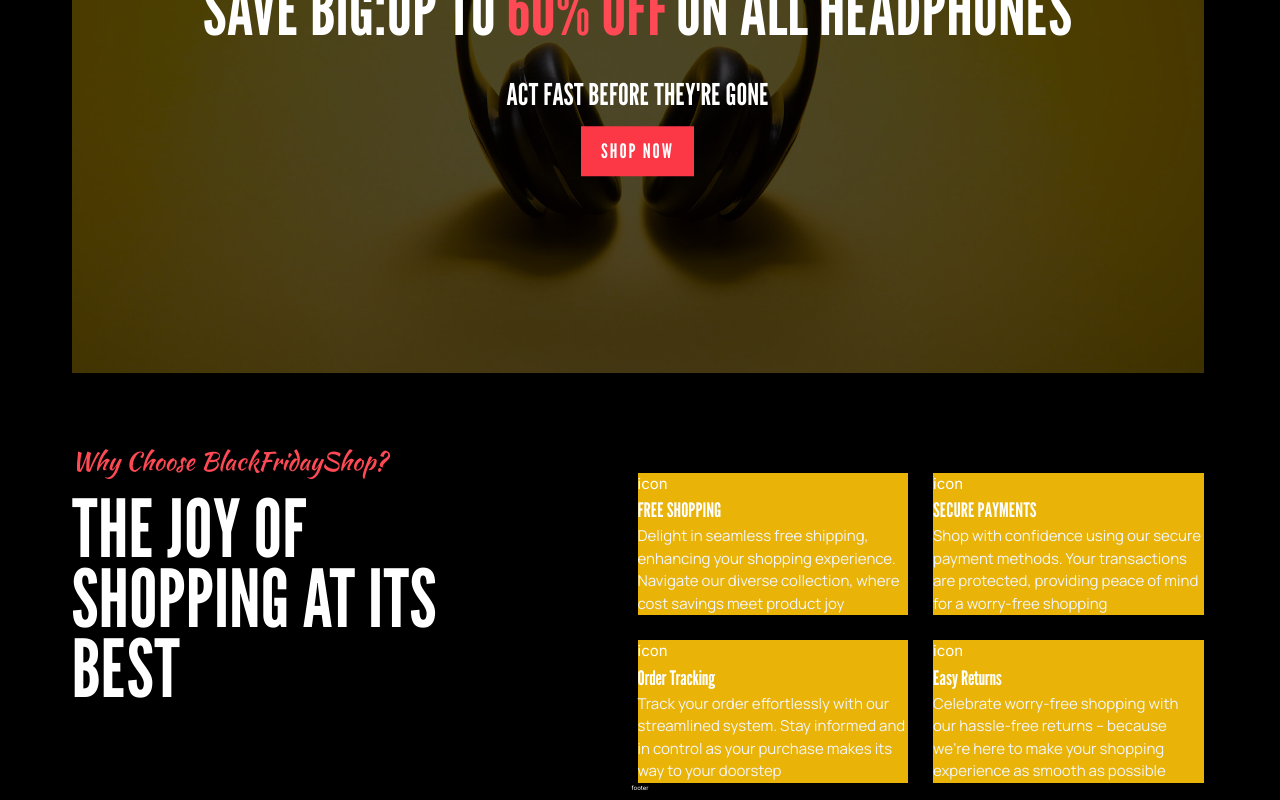
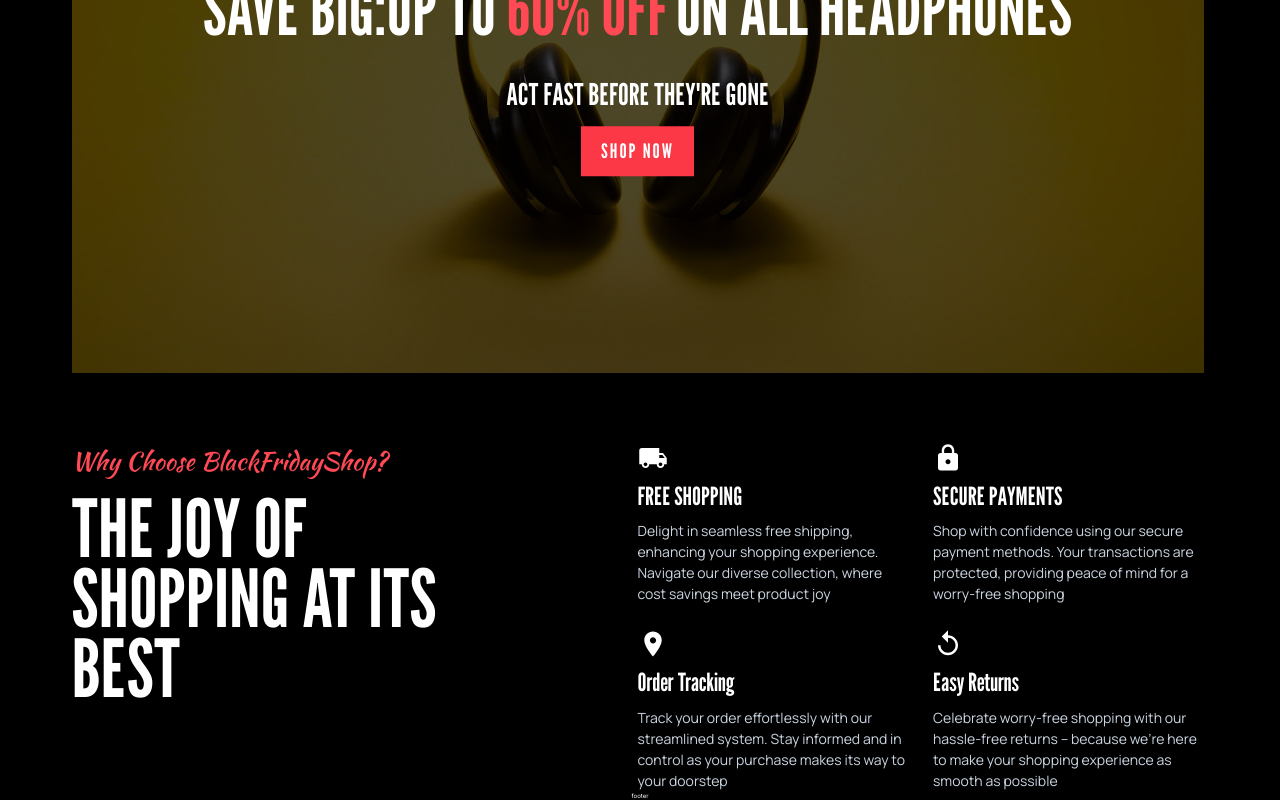
Before and after one commit to sofia-kn/shop-black-friday-nextjs, a Next.js app: page / in a window 1280 px wide. Shown: the part 3194-3994 px from the top of the page. Built offline with nearby package versions, Linux system fonts and the light colour scheme.

Commit message:
feat(WhyChoseBlackFriday): added icons from material ui

```diff
--- a/package.json
+++ b/package.json
@@ -9,7 +9,10 @@
     "lint": "next lint"
   },
   "dependencies": {
+    "@emotion/react": "^11.11.3",
+    "@emotion/styled": "^11.11.0",
     "@mui/icons-material": "^5.15.6",
+    "@mui/material": "^5.15.6",
     "autoprefixer": "10.4.16",
     "next": "^13.4.4",
     "postcss": "8.4.32",
--- a/src/app/(components)/elements/AdvantagesOfBlackShop.jsx
+++ b/src/app/(components)/elements/AdvantagesOfBlackShop.jsx
@@ -1,11 +1,11 @@
 import React from "react";
 
-export default function AdvantagesOfBlackShop({title, description}) {
+export default function AdvantagesOfBlackShop({icon,title, description}) {
   return (
-    <div className="bg-yellow-500 flex flex-col">
-      <span className="text-[1.5rem]">icon</span>
-      <h5 className="text-[2rem] font-Lr">{title}</h5>
-      <p className="text-[1.5rem] font-M text-slate-100">
+    <div className="flex flex-col">
+      <span>{icon}</span>
+      <h5 className="text-[2rem] lg:text-[2.5rem] font-Lr my-2">{title}</h5>
+      <p className="text-[1.4rem] font-M text-slate-300">
 {description}
       </p>
     </div>
--- a/src/app/(components)/home/WhyChoseBlackFriday.jsx
+++ b/src/app/(components)/home/WhyChoseBlackFriday.jsx
@@ -1,38 +1,45 @@
 import React from "react";
+import LocalShippingIcon from '@mui/icons-material/LocalShipping';
 import AdvantagesOfBlackShop from "../elements/AdvantagesOfBlackShop";
-
+import LockIcon from '@mui/icons-material/Lock';
+import LocationOnIcon from '@mui/icons-material/LocationOn';
+import ReplayIcon from '@mui/icons-material/Replay';
 
 export default function WhyChoseBlackFriday() {
   return (
-    <div className="flex flex-col xl:flex-row">
+    <div className="flex flex-col lg:flex-row">
       <div className="w-full basis-1/2">
-        <h4 className="text-[#FF4955] text-[2rem] lg:text-[2.5rem] text-center xl:text-left font-Kr">
+        <h4 className="text-[#FF4955] text-[2rem] lg:text-[2.5rem] text-center lg:text-left font-Kr">
           Why Choose BlackFridayShop?{" "}
         </h4>
-        <h2 className="xl:w-[70%] xl:leading-[7rem] text-[3.3rem] md:text-[4rem] lg:text-[6rem] xl:text-[8rem] font-medium  text-center xl:text-left font-Lr mt-3 xl:mt-5">
+        <h2 className="lg:w-[70%] lg:leading-[5rem] xl:leading-[7rem] text-[3.3rem] md:text-[4rem] lg:text-[6rem] xl:text-[8rem] font-medium  text-center lg:text-left font-Lr mt-4 xl:mt-5">
           THE JOY OF SHOPPING AT ITS BEST{" "}
         </h2>
       </div>
-      <div className="grid grid-cols-2 grid-rows-2 gap-10 basis-1/2 mt-[3rem]">
+      <div className="grid grid-cols-2 grid-rows-2 gap-10 basis-1/2 mt-[3rem] lg:mt-0">
         <AdvantagesOfBlackShop
+        icon={<LocalShippingIcon sx={{width:'3rem',height:'3rem' }}/>}
           title={"FREE SHOPPING"}
           description={
             "Delight in seamless free shipping, enhancing your shopping experience. Navigate our diverse collection, where cost savings meet product joy "
           }
         />
         <AdvantagesOfBlackShop
+        icon={<LockIcon sx={{width:'3rem',height:'3rem' }}/>}
           title={"SECURE PAYMENTS"}
           description={
             "Shop with confidence using our secure payment methods. Your transactions are protected, providing peace of mind for a worry-free shopping "
           }
         />
         <AdvantagesOfBlackShop
+        icon={<LocationOnIcon sx={{width:'3rem',height:'3rem' }}/>}
           title={"Order Tracking "}
           description={
             "Track your order effortlessly with our streamlined system. Stay informed and in control as your purchase makes its way to your doorstep "
           }
         />
         <AdvantagesOfBlackShop
+        icon={<ReplayIcon sx={{width:'3rem',height:'3rem' }}/>}
           title={"Easy Returns "}
           description={
             "Celebrate worry-free shopping with our hassle-free returns – because we're here to make your shopping experience as smooth as possible "
```
Also changed, not shown: 1 other file (tests, documents, lock files or other folders).
